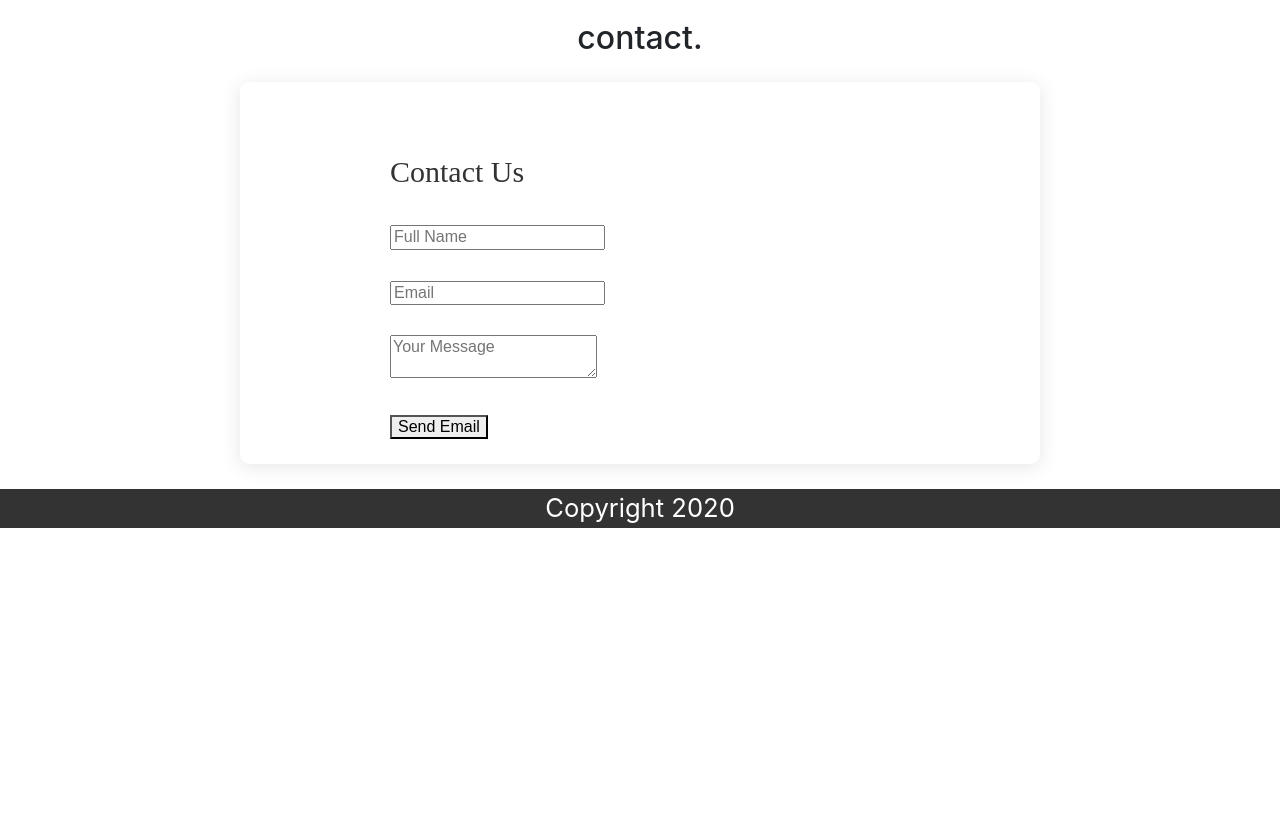
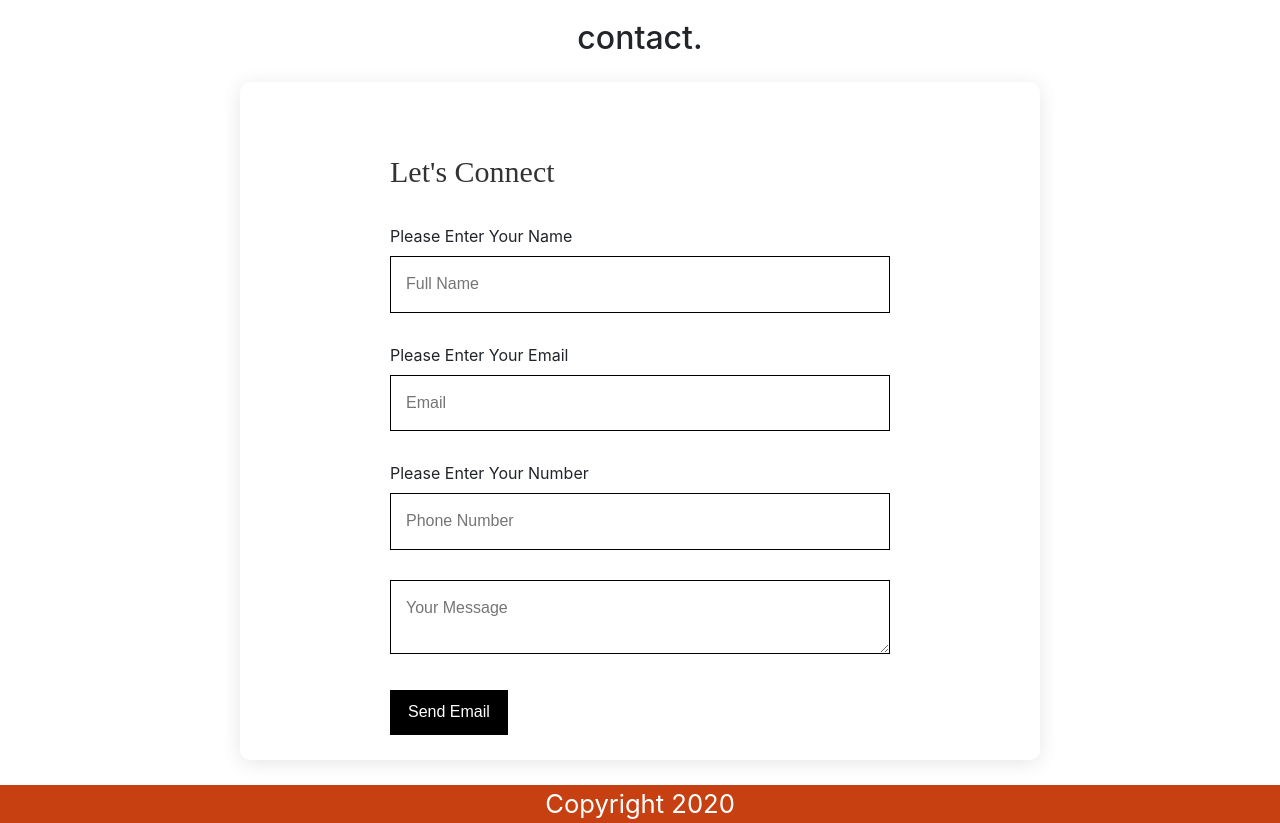
Before and after one commit to thatjenster/russ-portfolio, a plain HTML site: page index.html in a window 1280 px wide. Shown: the part 3819-4642 px from the top of the page. Before the commit the page ends 4347 px from the top, so only its background shows below. Drawn offline with nearby package versions, Linux system fonts and the light colour scheme.

Commit message:
style footer

```diff
--- a/index.html
+++ b/index.html
@@ -46,29 +46,37 @@
         </section>
         <section id="#contact" class="form-submit">
             <h1 class="text-center">contact.</h1>
-            <div class="wrap-contact100">
-                <form class="contact100-form validate-form">
-                    <span class="contact100-form-title">
-                        Contact Us
+            <div class="wrap-contact">
+                <form class="contact-form validate-form">
+                    <span class="contact-title">
+                        Let's Connect
                     </span>
 
-                    <div class="wrap-input100 validate-input" data-validate="Please enter your name">
-                        <input class="input100" type="text" name="name" placeholder="Full Name">
+                    <div class="wrap-input validate-input" data-validate="Please enter your name">
+                        <label for="name">Please Enter Your Name</label>
+                        <input class="input" type="text" name="name" placeholder="Full Name">
                         <span class="focus-input100"></span>
                     </div>
 
-                    <div class="wrap-input100 validate-input" data-validate = "Please enter email: e@a.x">
-                        <input class="input100" type="text" name="email" placeholder="Email">
+                    <div class="wrap-input validate-input" data-validate = "Please enter email: e@a.x">
+                        <label for="name">Please Enter Your Email</label>
+                        <input class="input" type="text" name="email" placeholder="Email">
                         <span class="focus-input100"></span>
                     </div>
 
-                    <div class="wrap-input100 validate-input" data-validate = "Please enter your message">
-                        <textarea class="input100" name="message" placeholder="Your Message"></textarea>
+                    <div class="wrap-input validate-input" data-validate = "Please enter your phone number">
+                        <label for="name">Please Enter Your Number</label>
+                        <input class="input" type="text" name="email" placeholder="Phone Number">
+                        <span class="focus-input100"></span>
+                    </div>
+
+                    <div class="wrap-input validate-input" data-validate = "Please enter your message">
+                        <textarea class="input" name="message" placeholder="Your Message"></textarea>
                         <span class="focus-input100"></span>
                     </div>
 
                     <div class="container-contact100-form-btn">
-                        <button class="contact100-form-btn">
+                        <button class="contact-btn">
                             Send Email
                         </button>
                     </div>
--- a/style/sass/_contact.scss
+++ b/style/sass/_contact.scss
@@ -1,4 +1,7 @@
-.wrap-contact100 {
+label {
+    display: block;
+}
+.wrap-contact {
     width: 800px;
     background: #fff;
     border-radius: 10px;
@@ -8,11 +11,11 @@
     margin: 25px auto;
 }
 
-.contact100-form {
+.contact-form {
     width: 100%;
 }
 
-.contact100-form-title {
+.contact-title {
     display: block;
     font-family: SourceSansPro-Bold;
     font-size: 30px;
@@ -25,10 +28,23 @@
 .validate-input {
     position: relative;
 }
-.wrap-input100 {
+.wrap-input {
     width: 100%;
     position: relative;
     background-color: #fff;
     border-radius: 20px;
     margin-bottom: 30px;
+    .input {
+        width: 100%;
+        padding: 18px 15px;
+        border: 1px solid black;
+    }
 }
+
+.contact-btn {
+    background-color: rgba(0, 0, 0, 1);
+    border: solid rgba(96, 94, 94, 1) 0px;
+    cursor: pointer !important;
+    color: #fff;
+    padding: 13px 18px;
+}
--- a/style/sass/_footer.scss
+++ b/style/sass/_footer.scss
@@ -1,5 +1,5 @@
 footer {
-    background-color: #333;
+    background-color: $footerColor;
     p {
         color: #fff;
         text-align: center;
--- a/style/sass/_variables.scss
+++ b/style/sass/_variables.scss
@@ -1,3 +1,4 @@
 //color scheme
 
 $firstColor: #0C63E7;
+$footerColor: #c74012;
```
Also changed, not shown: style/styles.css, 1 other file.
